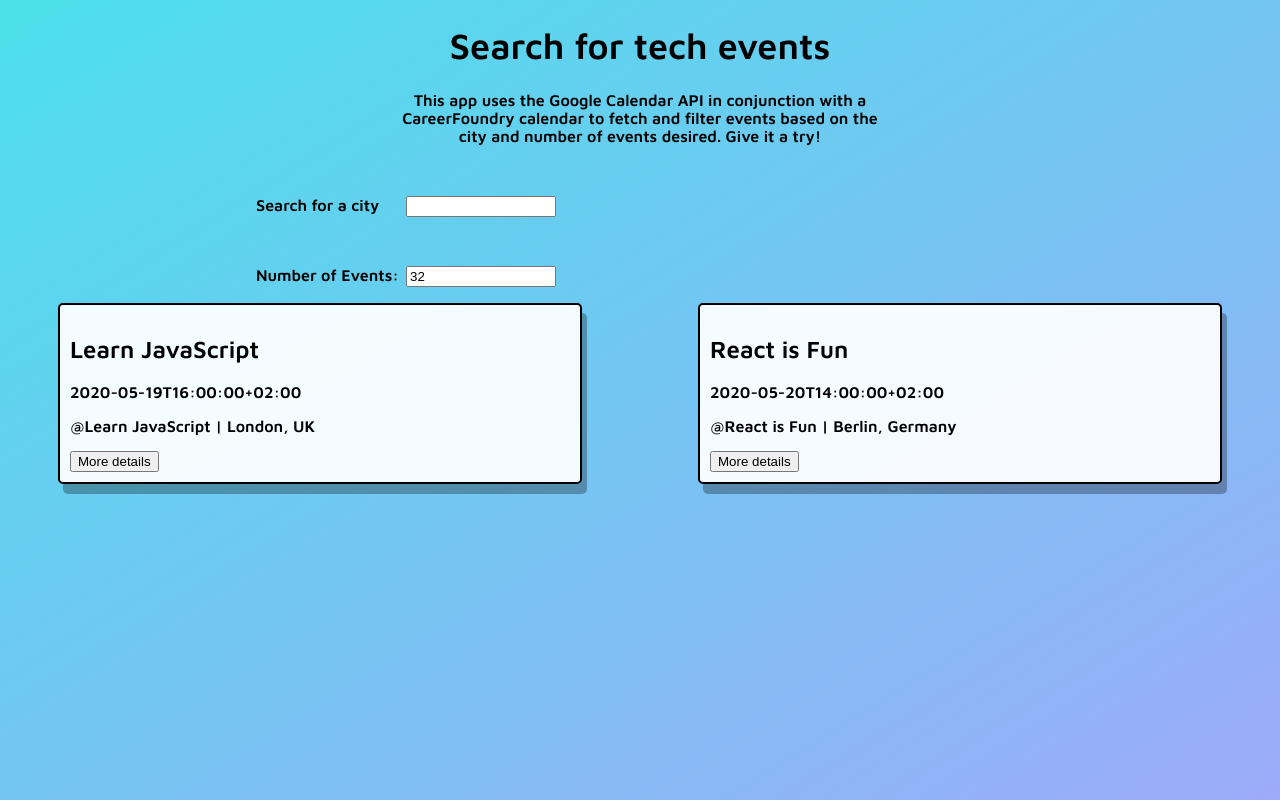
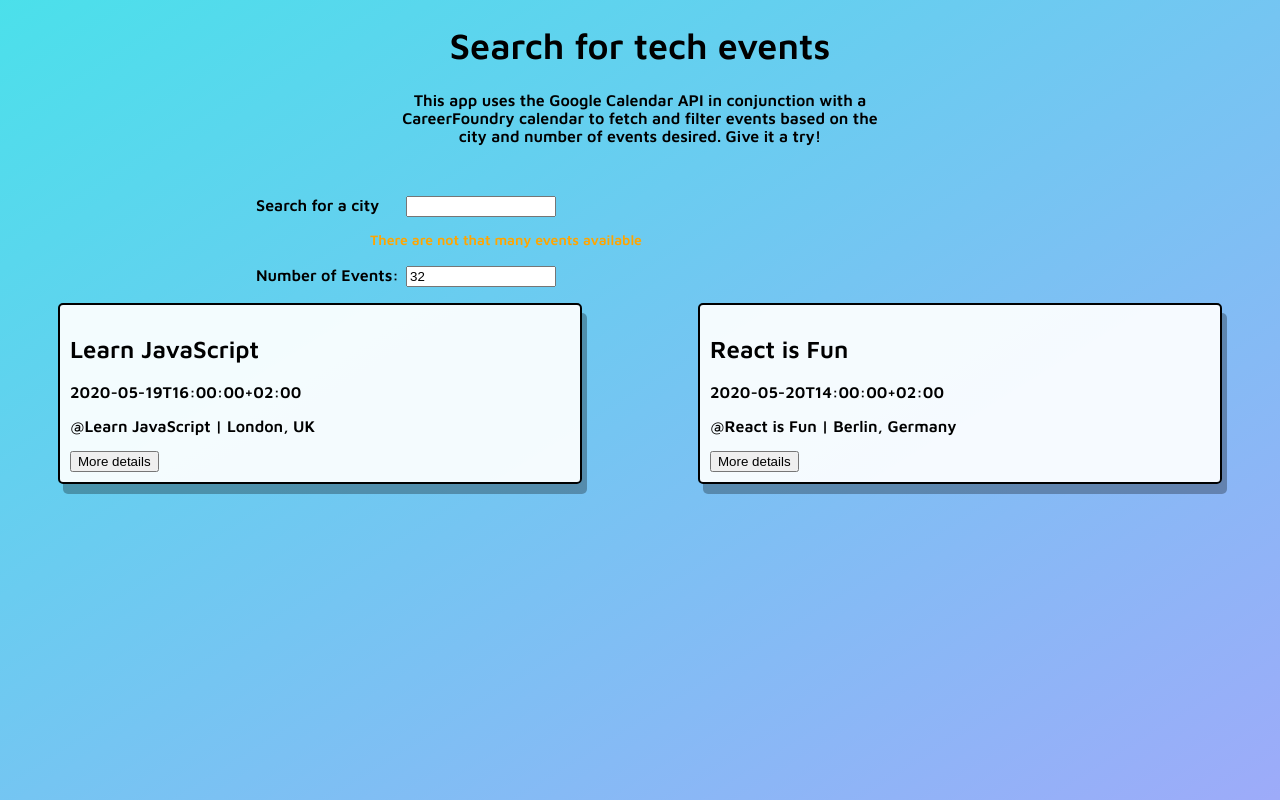
Before and after one commit to RCarpus/meet-app, a React (Create React App) app: page / in a window 1280 px wide. Built offline with nearby package versions, Linux system fonts and the light colour scheme; what atatus-spa would draw is missing.

Commit message:
implemented WarningAlert and refactered ErrorAlert

```diff
--- a/src/App.js
+++ b/src/App.js
@@ -30,7 +30,7 @@ class App extends React.Component {
     this.mounted = false;
   }
 
-  updateEvents = (location='all', number=this.state.numberOfEvents) => {
+  updateEvents = (location = 'all', number = this.state.numberOfEvents) => {
     getEvents().then((events) => {
       const locationEvents = (location === 'all') ?
         events.slice(0, number) :
@@ -59,7 +59,7 @@ class App extends React.Component {
           <p>This app uses the Google Calendar API in conjunction with a CareerFoundry calendar to fetch and filter events based on the city and number of events desired. Give it a try!</p>
         </div>
         <CitySearch locations={locations} numberOfEvents={numberOfEvents} updateEvents={this.updateEvents} />
-        <NumberOfEvents updateNumberOfEvents={number => { this.updateNumberOfEvents(number) }} />
+        <NumberOfEvents updateNumberOfEvents={number => { this.updateNumberOfEvents(number) }} currentNumberOfEvents={events.length}/>
         <EventList events={events} numberOfEvents={numberOfEvents} />
       </div >
     );
--- a/src/NumberOfEvents.js
+++ b/src/NumberOfEvents.js
@@ -1,5 +1,5 @@
 import React, { Component } from 'react';
-import { ErrorAlert } from './alert';
+import { ErrorAlert, WarningAlert } from './alert';
 
 class NumberOfEvents extends Component {
   constructor(props) {
@@ -7,7 +7,7 @@ class NumberOfEvents extends Component {
 
     this.state = {
       number: 32,
-      errorText: ''
+      displayErrorText: null
     };
   }
 
@@ -19,12 +19,12 @@ class NumberOfEvents extends Component {
       console.log('clenaed avlue again', cleanedValue);
       this.setState({
         number: cleanedValue,
-        errorText: 'Number of Events must be a non-negative integer'
+        displayErrorText: true
       })
     } else {
       this.setState({
         number: cleanedValue,
-        errorText: ''
+        displayErrorText: false
       });
     }
 
@@ -39,10 +39,17 @@ class NumberOfEvents extends Component {
 
 
   render() {
+    const { currentNumberOfEvents } = this.props;
+    const { number, displayErrorText } = this.state;
+    const displayWarning = currentNumberOfEvents < number;
+    const warningText = 'There are not that many events available';
+    const errorText = 'Number of Events must be a non-negative integer';
     return (
       <div className="number-of-events">
         <div className="number-of-events__error">
-          <ErrorAlert text={this.state.errorText} />
+          { displayWarning && <WarningAlert text={warningText} />}
+          { displayErrorText && <ErrorAlert text={errorText} /> }
+
         </div>
         <div className="number-of-events__grid">
           <label id="number-of-events__label" htmlFor="number-of-events__input">Number of Events:</label>
```
